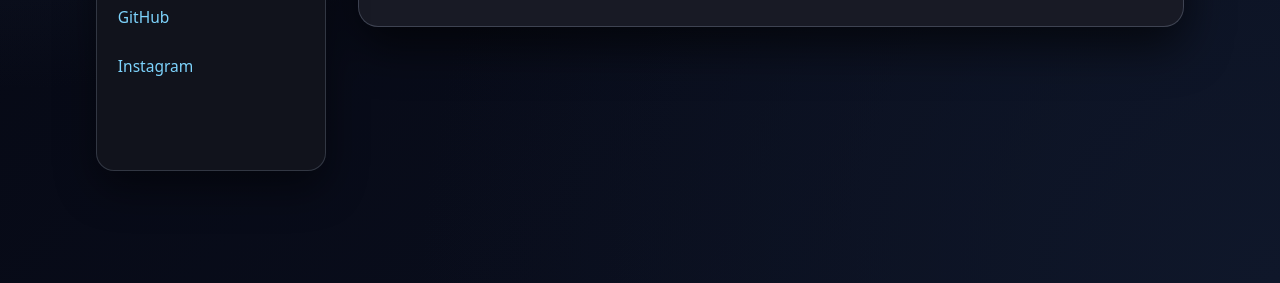
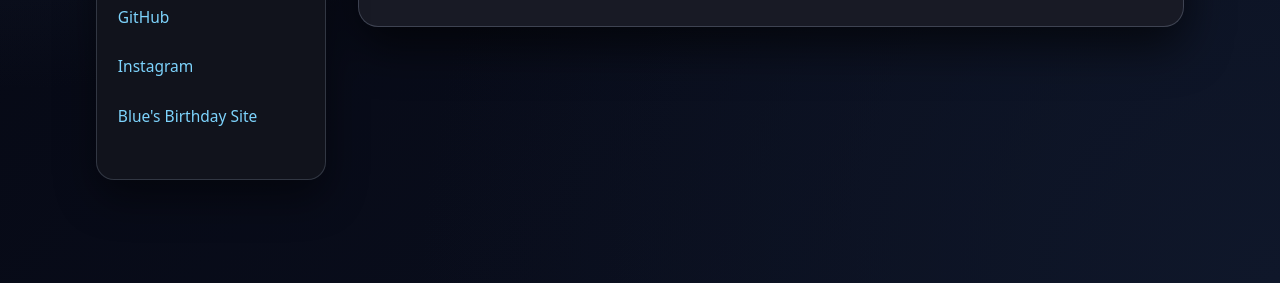
Before and after one commit to mbuckingham74/gigamike, a Jekyll site: the page built from index.md, in a window 1280 px wide. Shown: the part 614-897 px from the top of the page. Built offline with Jekyll 4.4.1, drawn with Linux system fonts in a browser that asks for light colours.

Commit message:
Added Link to Blue's page

```diff
--- a/_data/links.yml
+++ b/_data/links.yml
@@ -4,7 +4,5 @@
 - name: "Instagram"
   url: "https://www.instagram.com/counting_to_seven/"
 
-
-# Add more links here in this format:
-# - name: "Link Name"
-#   url: "https://example.com"
+- name: "Blue's Birthday Site"
+  url: "https://dad.forbec.org"
```
